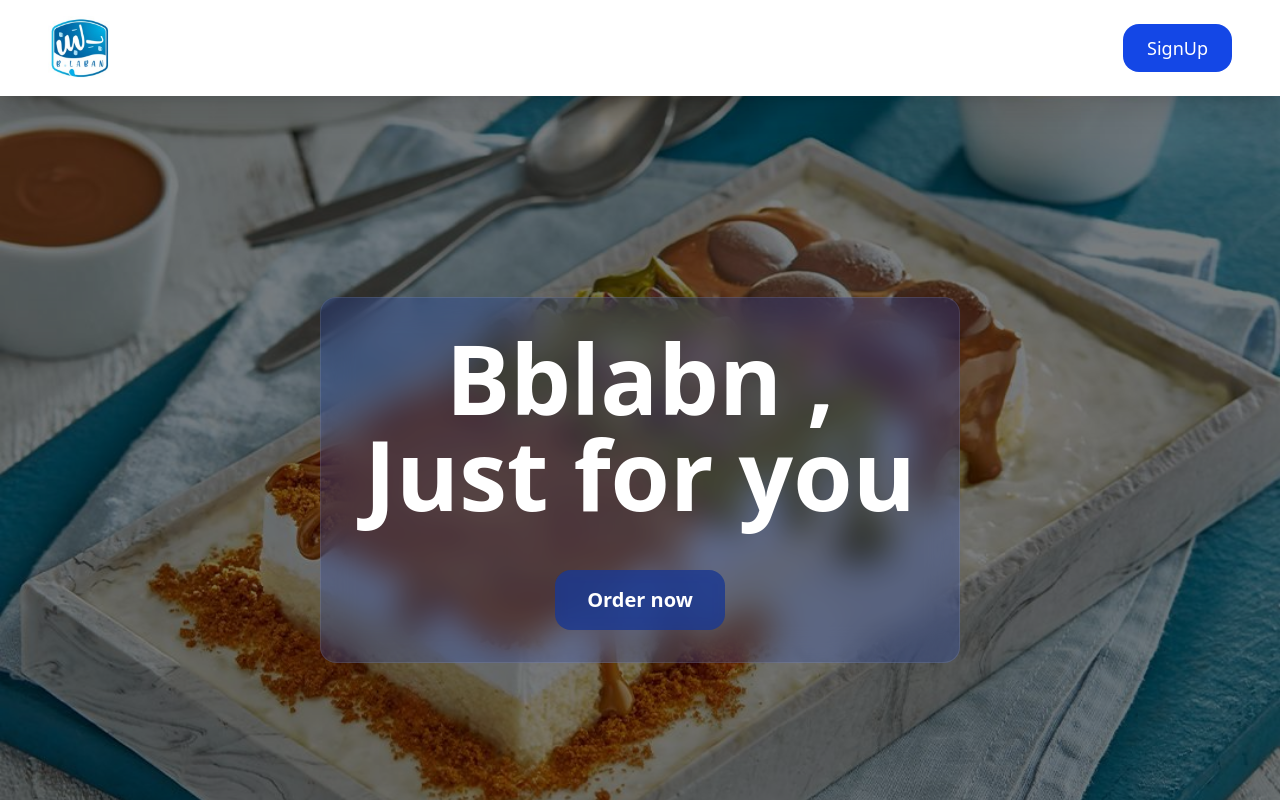
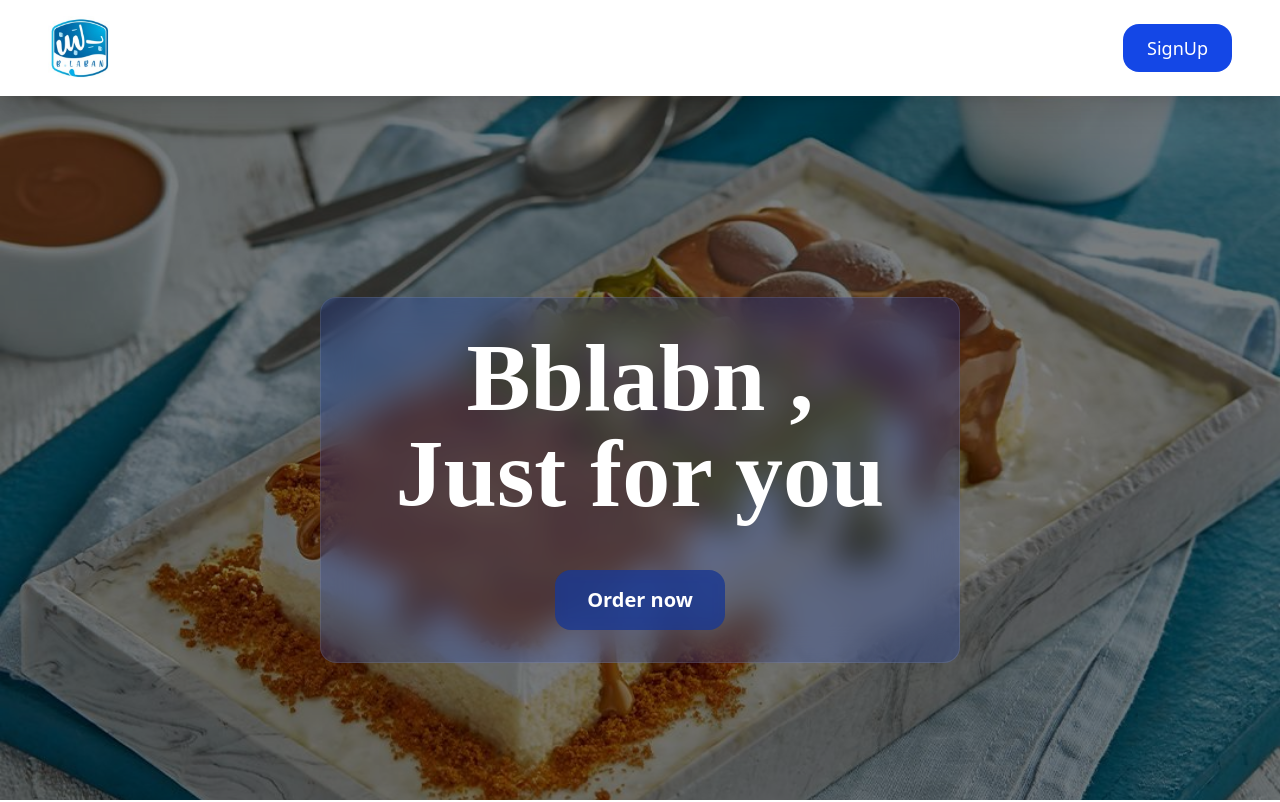
Before and after one commit to MaryamElkadi/B-laban, a React (Vite) app: page / in a window 1280 px wide. Shown: the top 802 px of the page. Built offline with nearby package versions, Linux system fonts and the light colour scheme.

Commit message:
edit home page

```diff
--- a/src/pages/home/Home.jsx
+++ b/src/pages/home/Home.jsx
@@ -69,7 +69,7 @@ export default function Home() {
 
         {/* Content */}
         <div className="box container w-4/5 md:w-2/3 lg:w-1/2 h-auto p-8 bg-blue-700/20 text-white mt-40 rounded-2xl backdrop-blur-lg border border-white/10 flex flex-col justify-center items-center relative z-10">
-          <h1 className='text-4xl md:text-6xl lg:text-8xl font-bold text-center mb-6'>
+          <h1 className='text-4xl md:text-6xl lg:text-8xl font-bold text-center mb-6 font-[family-name:main-font]'>
             Bblabn ,<br /> Just for you
           </h1>
           <button
```
